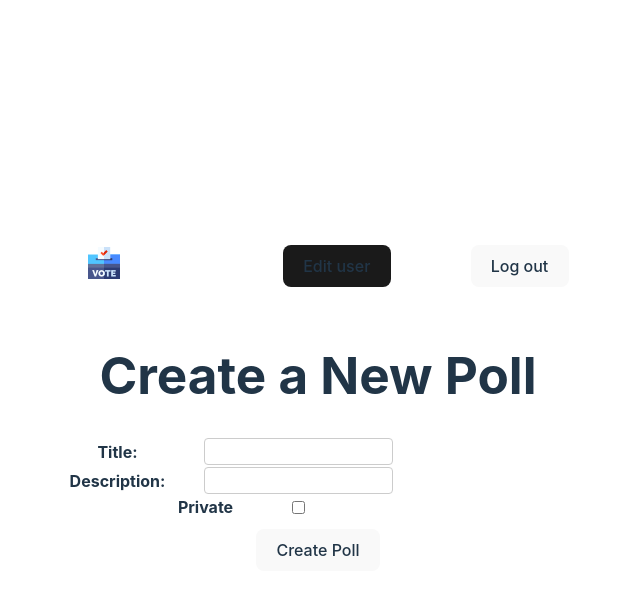
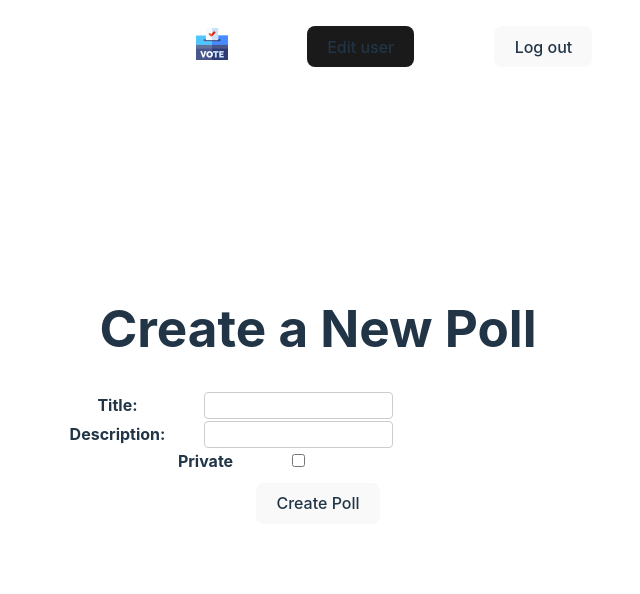
Before and after one commit to EndreSletnes/dat250projectfrontend, a React (Vite) app: page /createPoll in a window 1280 px wide. Shown: the top 594 px of the page, without its empty margins (322-962 px from the left). Built offline with nearby package versions, Linux system fonts and the light colour scheme; sample sign-in values are in the browser's storage.

Commit message:
Fixed navBar sticking to the top

```diff
--- a/src/components/navBar.css
+++ b/src/components/navBar.css
@@ -1,6 +1,12 @@
 body {
     margin: 0;
     padding: 0;
+}
+
+.navbar {
+    position: fixed;
+    top: 0;
+    left: 37%;
 }
 
 .navbarContainer {
@@ -14,14 +20,7 @@ body {
 
 .logoLink {
     background: none;
-}
-
-.logoLink:hover {
     border: none;
-}
-
-.logoLink:focus,
-.logoLink:focus-visible {
     outline: none;
 }
 
```
